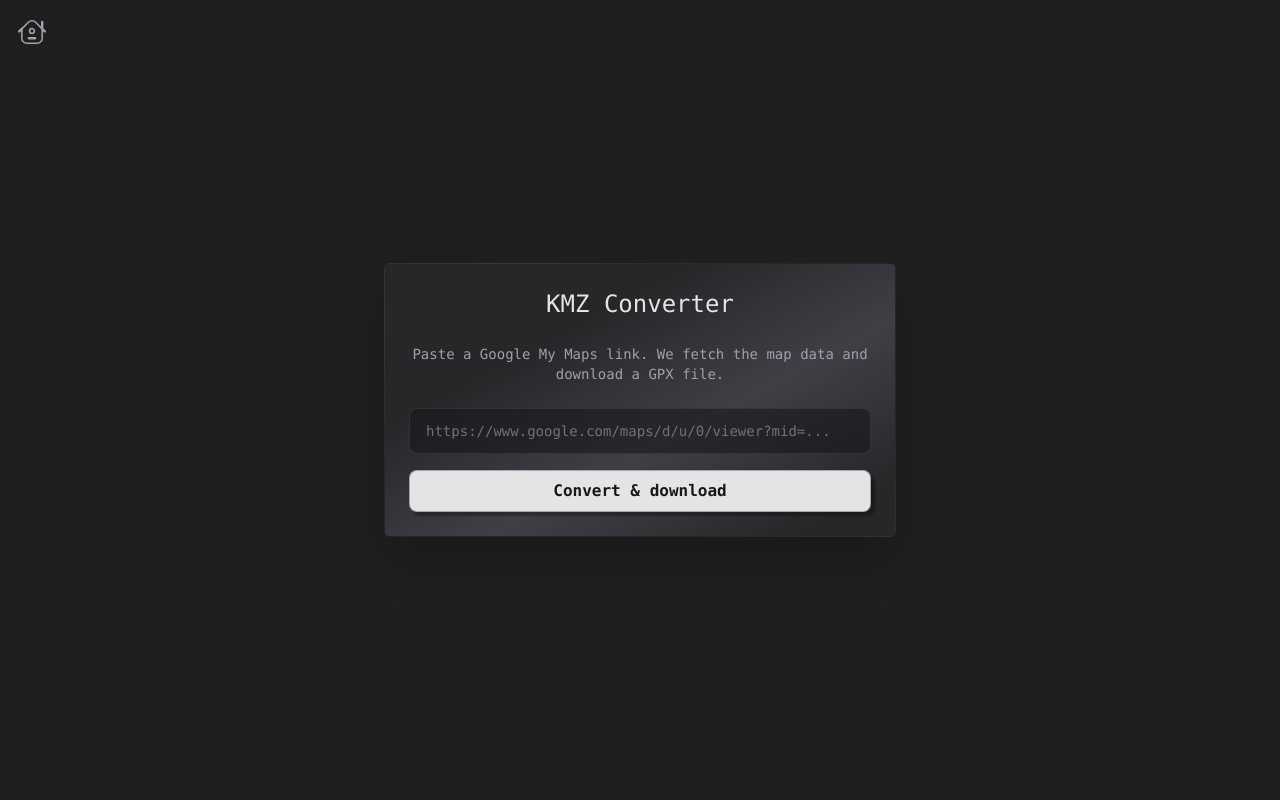
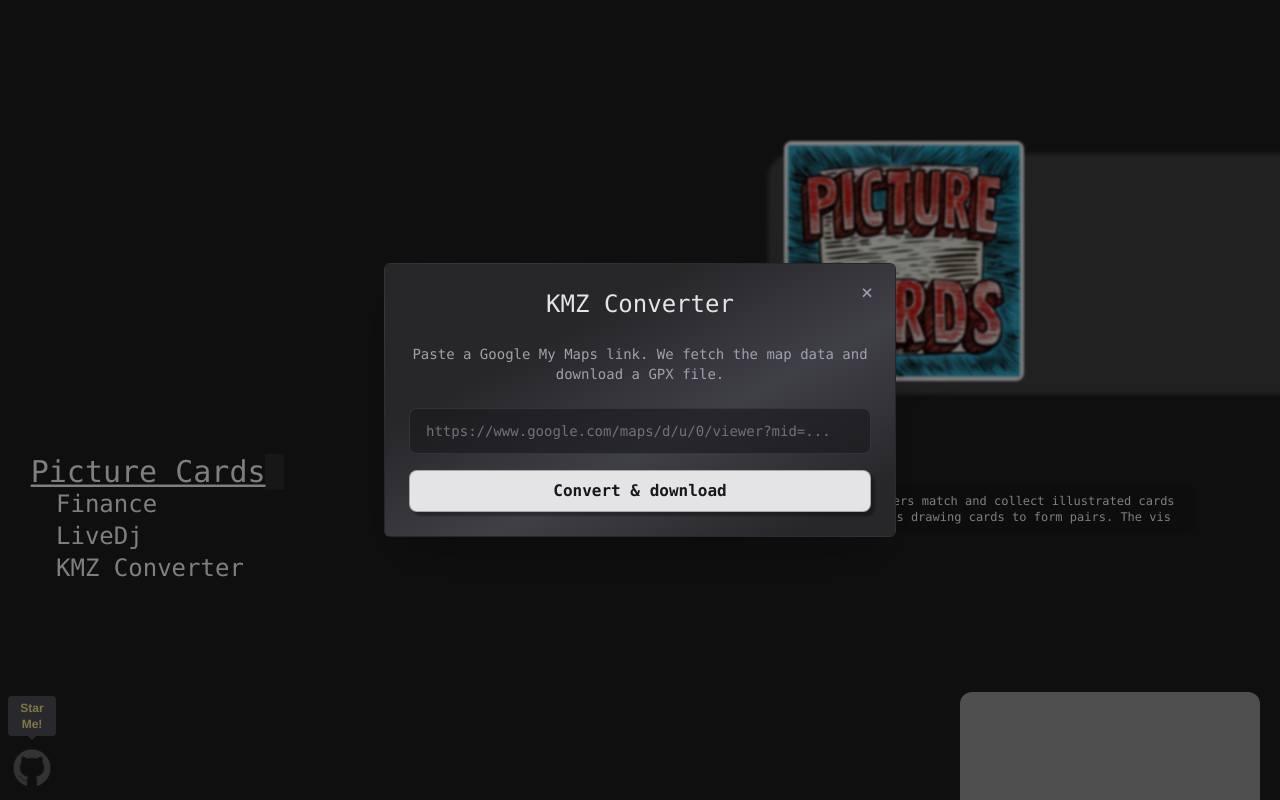
Before and after one commit to sgobotta/liveapps_web, a React (Create React App) app: page /kmz-converter in a window 1280 px wide. Built offline with nearby package versions, Linux system fonts and the light colour scheme; grey boxes are pictures that could not be loaded; what tailwindcss-animated would draw is missing.

Commit message:
Update Map converter section to a dialog on the homepage

```diff
--- a/src/App.tsx
+++ b/src/App.tsx
@@ -1,5 +1,6 @@
 import './App.css';
 import { ReactElement } from 'react';
+import { Outlet } from 'react-router';
 import ApplicationSelection from './components/app-selection/ApplicationSelection';
 import GithubButton from './components/GithubButton';
 import SpotifyFrame from './components/spotify/SpotifyFrame';
@@ -17,6 +18,7 @@
       <div className="fixed bottom-2 left-2 h-12 w-12">
         <GithubButton />
       </div>
+      <Outlet />
     </div>
   );
 }
--- /dev/null
+++ b/src/components/kmz-converter/KmzConverterDialog.tsx
@@ -0,0 +1,164 @@
+import { FormEvent, ReactElement, useCallback, useEffect, useState } from "react";
+import { useNavigate } from "react-router";
+import { convertGoogleMapUrlToGpx } from "../../utils/maps/convertGoogleMapUrlToGpx";
+
+const PLACEHOLDER_URL =
+  "https://www.google.com/maps/d/u/0/viewer?mid=...";
+
+export default function KmzConverterDialog(): ReactElement {
+  const navigate = useNavigate();
+  const [mapUrl, setMapUrl] = useState("");
+  const [loading, setLoading] = useState(false);
+  const [error, setError] = useState<string | null>(null);
+  const [success, setSuccess] = useState<string | null>(null);
+
+  const onClose = useCallback(function onClose(): void {
+    navigate("/");
+  }, [navigate]);
+
+  useEffect(
+    function onMount(): () => void {
+      function onKeyDown(event: KeyboardEvent): void {
+        if (event.key === "Escape") {
+          onClose();
+        }
+      }
+
+      document.addEventListener("keydown", onKeyDown);
+      return function onUnmount(): void {
+        document.removeEventListener("keydown", onKeyDown);
+      };
+    },
+    [onClose],
+  );
+
+  async function onSubmit(event: FormEvent<HTMLFormElement>): Promise<void> {
+    event.preventDefault();
+    setLoading(true);
+    setError(null);
+    setSuccess(null);
+
+    try {
+      const result = await convertGoogleMapUrlToGpx(mapUrl);
+      setSuccess(
+        "Downloaded " +
+          result.filename +
+          " (" +
+          String(result.bytesWritten) +
+          " bytes)",
+      );
+    } catch (err) {
+      const message =
+        err instanceof Error ? err.message : "Conversion failed.";
+      setError(message);
+    } finally {
+      setLoading(false);
+    }
+  }
+
+  return (
+    <div
+      className="fixed inset-0 z-[60] select-none"
+      role="dialog"
+      aria-modal="true"
+      aria-labelledby="kmz-converter-title"
+    >
+      <div
+        className="absolute inset-0 bg-black/50"
+        aria-hidden="true"
+        onClick={onClose}
+      />
+      <div className="relative flex h-full items-center justify-center px-4 pointer-events-none">
+        <div
+          className="
+            pointer-events-auto relative
+            w-full max-w-lg
+            text-zinc-300
+            bg-gradient-to-br from-zinc-800 via-zinc-700 to-zinc-800 from-30% to-90%
+            border-[1px] border-zinc-800/30
+            flex flex-col gap-6 p-6
+            shadow-2xl rounded-[6px]
+          "
+          onClick={function stopBackdropClick(event): void {
+            event.stopPropagation();
+          }}
+        >
+          <button
+            type="button"
+            aria-label="Close"
+            onClick={onClose}
+            className="
+              absolute top-3 right-3
+              w-8 h-8 rounded-lg
+              text-zinc-400 hover:text-zinc-200
+              font-mono text-xl leading-none
+              hover:cursor-pointer
+            "
+          >
+            ×
+          </button>
+
+          <h1
+            id="kmz-converter-title"
+            className="text-2xl font-mono font-normal text-zinc-200 text-center"
+          >
+            KMZ Converter
+          </h1>
+          <p className="text-sm font-mono text-zinc-400 text-center">
+            Paste a Google My Maps link. We fetch the map data and download a
+            GPX file.
+          </p>
+
+          <form className="flex flex-col gap-4" onSubmit={onSubmit}>
+            <label className="sr-only" htmlFor="map-url">
+              Google My Maps URL
+            </label>
+            <input
+              id="map-url"
+              type="url"
+              required
+              value={mapUrl}
+              onChange={function onUrlChange(e): void {
+                setMapUrl(e.target.value);
+              }}
+              placeholder={PLACEHOLDER_URL}
+              className="
+                w-full px-4 py-3 rounded-lg
+                bg-zinc-900/60 border border-zinc-600/40
+                text-zinc-100 font-mono text-sm
+                placeholder:text-zinc-500
+                focus:outline-none focus:border-zinc-400
+              "
+            />
+
+            {error != null ? (
+              <p className="text-sm font-mono text-red-300 text-center">
+                {error}
+              </p>
+            ) : null}
+
+            {success != null ? (
+              <p className="text-sm font-mono text-emerald-300 text-center">
+                {success}
+              </p>
+            ) : null}
+
+            <button
+              type="submit"
+              disabled={loading}
+              className="
+                w-full py-2 px-6 rounded-lg shadow-lg
+                bg-zinc-200 border-zinc-900/30 border-[1px] text-zinc-900
+                pressable font-bold font-mono
+                hover:underline active:italic transition-all duration-500
+                disabled:opacity-50 disabled:cursor-not-allowed
+              "
+            >
+              {loading ? "Converting…" : "Convert & download"}
+            </button>
+          </form>
+        </div>
+      </div>
+    </div>
+  );
+}
--- a/src/components/kmz-converter/KmzConverterPage.tsx
+++ /dev/null
@@ -1,131 +0,0 @@
-import { FormEvent, ReactElement, useState } from "react";
-import { useNavigate } from "react-router";
-import { useContextMenuDisabled } from "../../hooks";
-import { convertGoogleMapUrlToGpx } from "../../utils/maps/convertGoogleMapUrlToGpx";
-import { HomeIcon } from "../ui/icons";
-
-const PLACEHOLDER_URL =
-  "https://www.google.com/maps/d/u/0/viewer?mid=...";
-
-export default function KmzConverterPage(): ReactElement {
-  useContextMenuDisabled();
-  const navigate = useNavigate();
-  const [mapUrl, setMapUrl] = useState("");
-  const [loading, setLoading] = useState(false);
-  const [error, setError] = useState<string | null>(null);
-  const [success, setSuccess] = useState<string | null>(null);
-
-  async function onSubmit(event: FormEvent<HTMLFormElement>): Promise<void> {
-    event.preventDefault();
-    setLoading(true);
-    setError(null);
-    setSuccess(null);
-
-    try {
-      const result = await convertGoogleMapUrlToGpx(mapUrl);
-      setSuccess(
-        "Downloaded " +
-          result.filename +
-          " (" +
-          String(result.bytesWritten) +
-          " bytes)",
-      );
-    } catch (err) {
-      const message =
-        err instanceof Error ? err.message : "Conversion failed.";
-      setError(message);
-    } finally {
-      setLoading(false);
-    }
-  }
-
-  return (
-    <div className="select-none text-center h-screen max-h-screen overflow-y-hidden">
-      <div
-        className="
-          absolute top-3 left-3
-          hover:cursor-pointer hover:animate-wiggle
-          active:animate-jump-out
-          z-20
-        "
-        onClick={function onHome(): void {
-          navigate("/");
-        }}
-      >
-        <HomeIcon />
-      </div>
-
-      <div className="absolute w-full h-full z-[9]">
-        <div className="flex flex-row justify-center h-full items-center px-4">
-          <div
-            className="
-              w-full max-w-lg
-              text-zinc-300
-              bg-gradient-to-br from-zinc-800 via-zinc-700 to-zinc-800 from-30% to-90%
-              border-[1px] border-zinc-800/30
-              flex flex-col gap-6 p-6
-              shadow-2xl rounded-[6px]
-            "
-          >
-            <h1 className="text-2xl font-mono font-normal text-zinc-200 text-center">
-              KMZ Converter
-            </h1>
-            <p className="text-sm font-mono text-zinc-400 text-center">
-              Paste a Google My Maps link. We fetch the map data and download a
-              GPX file.
-            </p>
-
-            <form className="flex flex-col gap-4" onSubmit={onSubmit}>
-              <label className="sr-only" htmlFor="map-url">
-                Google My Maps URL
-              </label>
-              <input
-                id="map-url"
-                type="url"
-                required
-                value={mapUrl}
-                onChange={function onUrlChange(e): void {
-                  setMapUrl(e.target.value);
-                }}
-                placeholder={PLACEHOLDER_URL}
-                className="
-                  w-full px-4 py-3 rounded-lg
-                  bg-zinc-900/60 border border-zinc-600/40
-                  text-zinc-100 font-mono text-sm
-                  placeholder:text-zinc-500
-                  focus:outline-none focus:border-zinc-400
-                "
-              />
-
-              {error != null ? (
-                <p className="text-sm font-mono text-red-300 text-center">
-                  {error}
-                </p>
-              ) : null}
-
-              {success != null ? (
-                <p className="text-sm font-mono text-emerald-300 text-center">
-                  {success}
-                </p>
-              ) : null}
-
-              <button
-                type="submit"
-                disabled={loading}
-                className="
-                  w-full py-2 px-6 rounded-lg shadow-lg
-                  bg-zinc-200 border-zinc-900/30 border-[1px] text-zinc-900
-                  pressable font-bold font-mono
-                  hover:underline active:italic transition-all duration-500
-                  disabled:opacity-50 disabled:cursor-not-allowed
-                "
-              >
-                {loading ? "Converting…" : "Convert & download"}
-              </button>
-            </form>
-          </div>
-        </div>
-      </div>
-    </div>
-  );
-}
--- a/src/components/kmz-converter/KmzConverterRoute.tsx
+++ b/src/components/kmz-converter/KmzConverterRoute.tsx
@@ -1,6 +1,6 @@
 import { ReactElement } from "react";
-import KmzConverterPage from "./KmzConverterPage";
+import KmzConverterDialog from "./KmzConverterDialog";
 
 export default function KmzConverterRoute(): ReactElement {
-  return <KmzConverterPage />;
+  return <KmzConverterDialog />;
 }
--- a/src/index.tsx
+++ b/src/index.tsx
@@ -13,9 +13,10 @@
 root.render(
   <BrowserRouter>
     <Routes>
-      <Route index element={<App />} />
+      <Route path="/" element={<App />}>
+        <Route path="kmz-converter" element={<KmzConverterRoute />} />
+      </Route>
       <Route path="/picture-cards" element={<TileGameRoute />} />
-      <Route path="/kmz-converter" element={<KmzConverterRoute />} />
     </Routes>
   </BrowserRouter>,
 );
```
